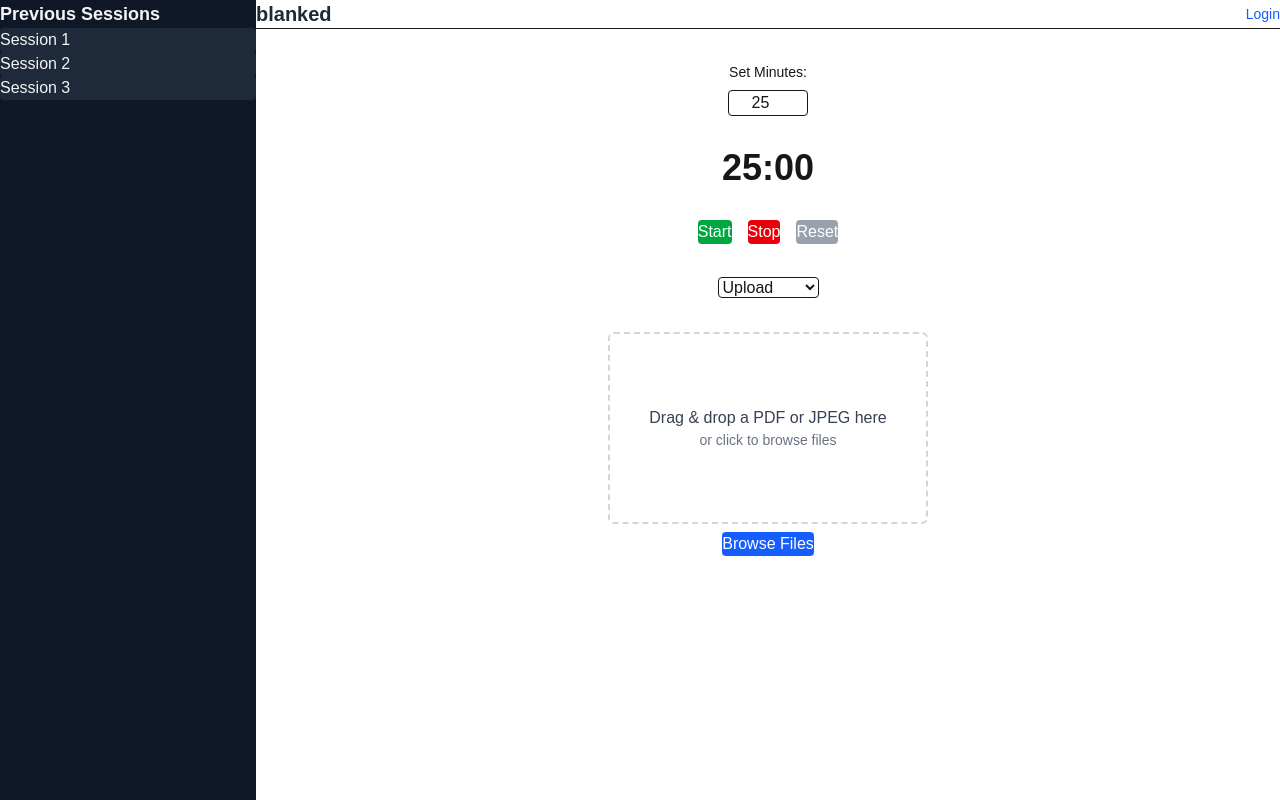
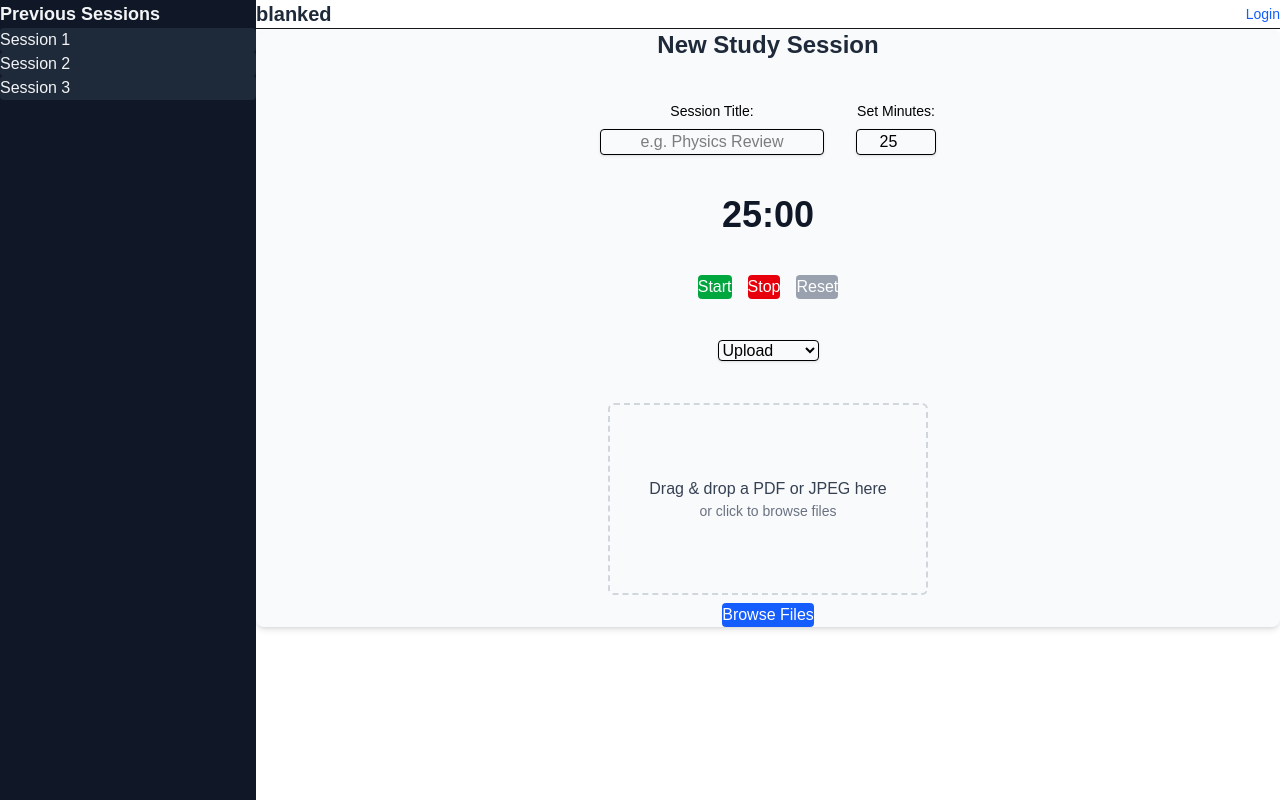
Before and after one commit to Daiyan-Zubaier/study-budy, a Next.js app in the folder frontend/: page /session in a window 1280 px wide. Built offline with nearby package versions, Linux system fonts and the light colour scheme.

Commit message:
ui for sessions

```diff
--- a/frontend/src/app/session/page.tsx
+++ b/frontend/src/app/session/page.tsx
@@ -11,6 +11,7 @@ export default function SessionPage() {
   const intervalRef = useRef<NodeJS.Timeout | null>(null);
   const [option, setOption] = useState("upload");
   const [uploadedFile, setUploadedFile] = useState<File | null>(null);
+  const [sessionTitle, setSessionTitle] = useState("");
 
   const startTimer = () => {
     if (!running && secondsLeft > 0) {
@@ -52,7 +53,22 @@ export default function SessionPage() {
 
 
   return (
-    <div className="flex flex-col items-center justify-center min-h-[70vh] gap-8">
+    <div className=" text-black flex flex-col items-center justify-center min-h-[70vh] gap-10 bg-gray-50 p-6 rounded-lg shadow-md">
+      <h1 className="text-2xl font-bold text-gray-800">New Study Session</h1>
+
+      {/* Session name + minutes */}
+      <div className="flex flex-wrap items-end justify-center gap-8">
+        <div className="flex flex-col items-center gap-2">
+          <label className="text-sm">Session Title:</label>
+          <input
+            type="text"
+            placeholder="e.g. Physics Review"
+            value={sessionTitle}
+            onChange={(e) => setSessionTitle(e.target.value)}
+            className="w-56 rounded border px-3 py-1 text-center shadow-sm focus:border-blue-500 focus:outline-none"
+          />
+        </div>
+
         <div className="flex flex-col items-center gap-2">
           <label className="text-sm">Set Minutes:</label>
           <input
@@ -60,11 +76,13 @@ export default function SessionPage() {
             min={1}
             value={inputMinutes}
             onChange={handleMinutesChange}
-          className="border rounded px-2 py-1 w-20 text-center"
+            className="w-20 rounded border px-2 py-1 text-center shadow-sm focus:border-blue-500 focus:outline-none"
             disabled={running}
           />
         </div>
-      <div className="text-4xl font-bold">
+      </div>
+
+      <div className="text-4xl font-bold text-gray-900">
         {Math.floor(secondsLeft / 60)
           .toString()
           .padStart(2, "0")}
@@ -94,7 +112,7 @@ export default function SessionPage() {
       </div>
       <div>
         <select
-          className="border rounded px-4 py-2"
+          className="rounded border px-4 py-2 shadow-sm focus:border-blue-500 focus:outline-none"
           value={option}
           onChange={(e) => setOption(e.target.value)}
         >
@@ -103,7 +121,7 @@ export default function SessionPage() {
           <option value="flashcards">Flashcards</option>
         </select>
       </div>
-      <div className="w-full flex justify-center">{content}</div>
+      <div className="flex w-full justify-center">{content}</div>
     </div>
   );
 }
```
Lines whose indentation alone changed are shown as unchanged.
